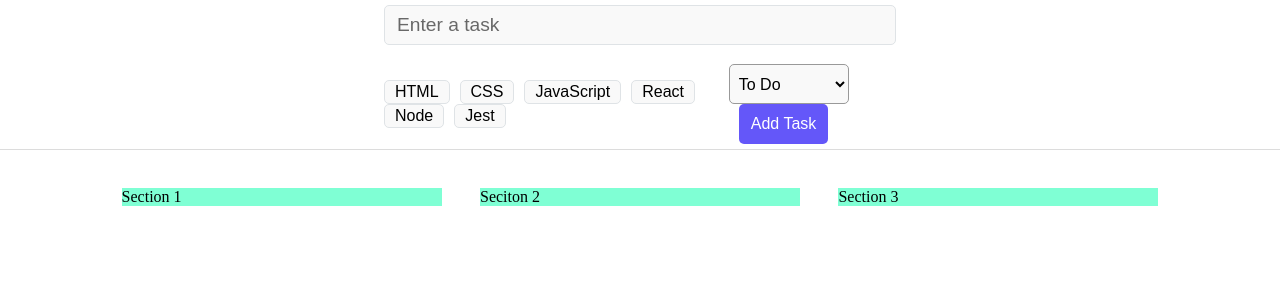
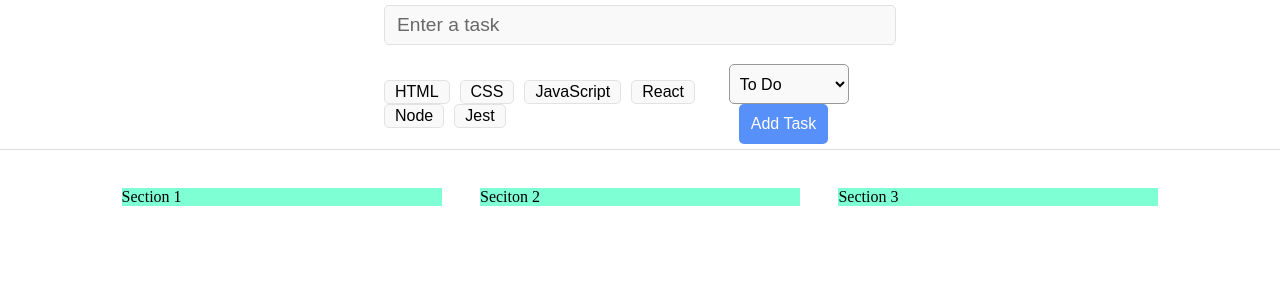
Before and after one commit to torressam333/react-tasks, a React (Vite) app: page / in a window 1280 px wide. Shown: the top 300 px of the page. Built offline with nearby package versions, Linux system fonts and the light colour scheme.

Commit message:
Small color tweak to button

```diff
--- a/src/assets/css/TaskForm.css
+++ b/src/assets/css/TaskForm.css
@@ -39,13 +39,13 @@
   border-radius: 5px;
   width: 120px;
   height: 40px;
-  padding: 0 5px;
+  padding: 0 6px;
 }
 
 .task_submit {
   font-size: 1em;
   font-weight: 500;
-  background-color: #6457f9;
+  background-color: #5790f9;
   color: #fff;
   border-radius: 5px;
   height: 40px;
```
